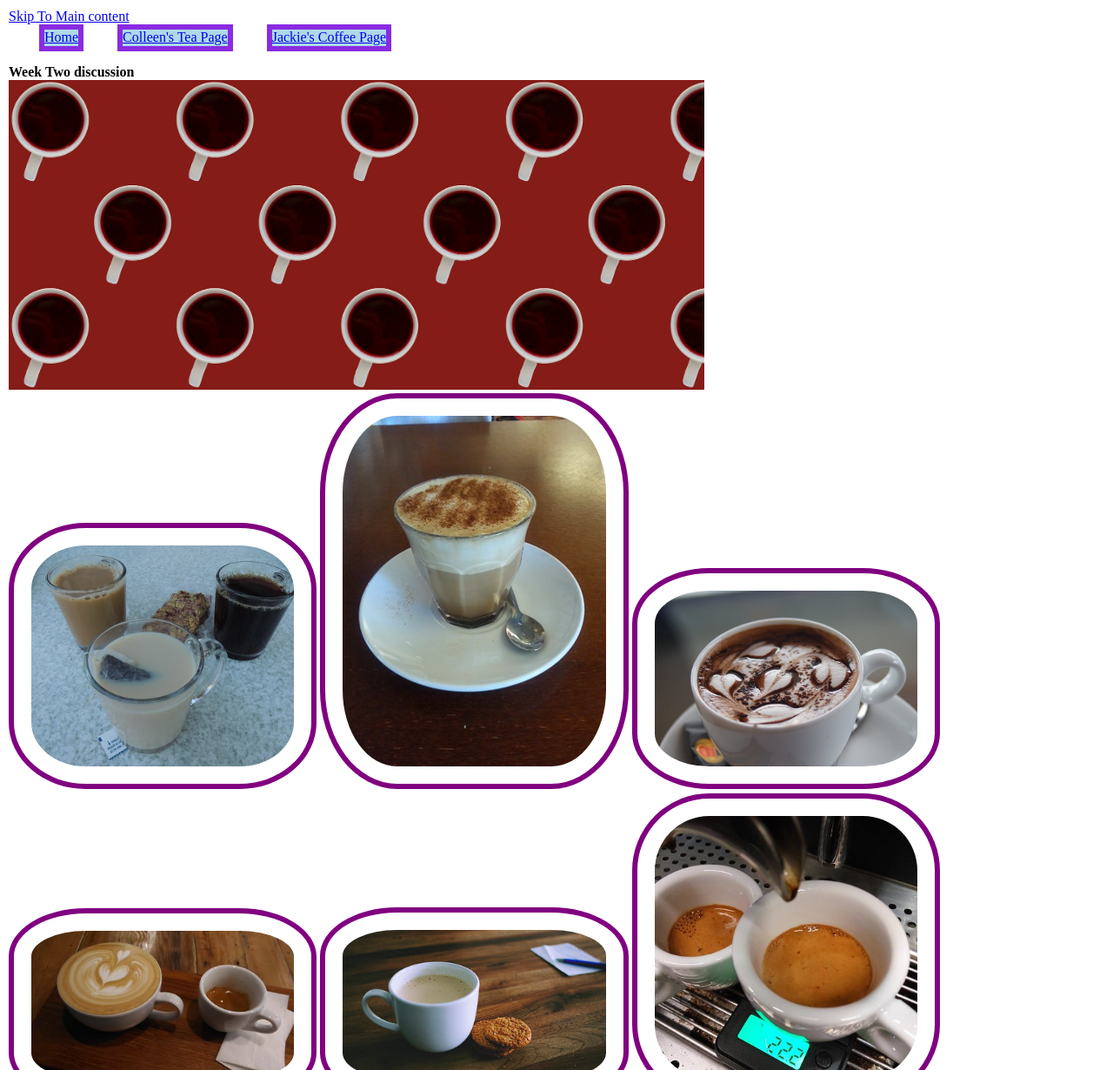
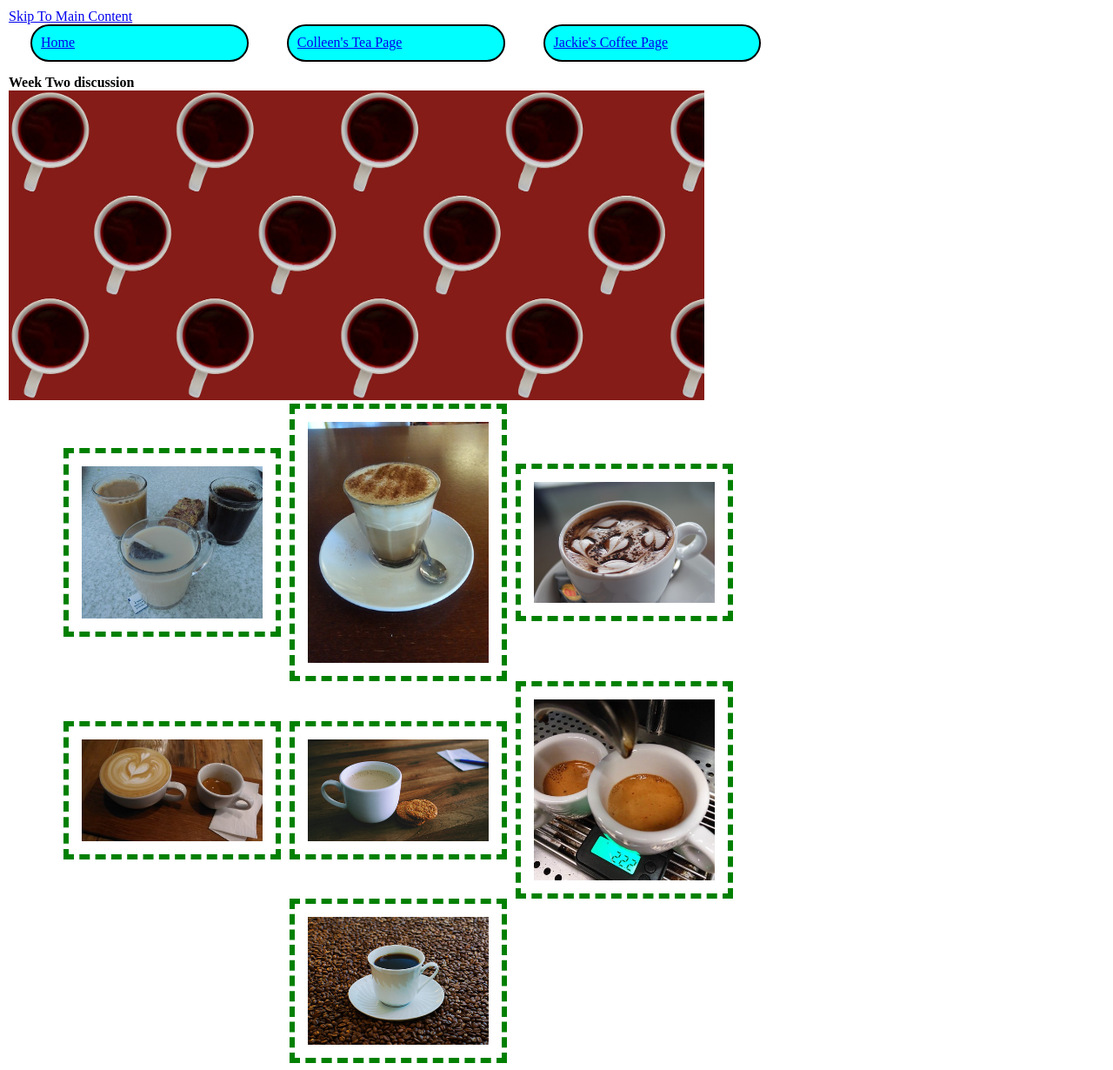
Before and after one commit to YaChny/339week4, a plain HTML site: page jackie.html in a window 1280 px wide. Shown: the top 1230 px of the page at 87% size. Drawn offline with Linux system fonts and the light colour scheme.

Commit message:
Add files via upload

```diff
--- a/css/student2.css
+++ b/css/student2.css
@@ -2,32 +2,62 @@ body{
     margin:5px;
     padding:5px;
     line-height:1.15;
-}
+ }
 
-h1,h2,h3{
-    font-weight:bold;
+ h1,h2, h3{
+    font-weight: bold;
     margin-top:15px;
-}
 
-ul li {
-    display:inline-block;
-    margin-left:35px;
-    list-style-type:upper-roman;
-    border: radius 6%;
-    border-width: 6px;
-    border-style: solid;
-    border-color:blueviolet;
-    background-color:lightblue;
-}
+ }
+ ul li{
+    margin-left: 25px;
+    list-style-type: upper-roman;
+ }
 
+ nav li{
+    background-color: aqua;
+    border: 2px solid black;
+    border-radius: 25px;
+    display: inline-block;
+    padding: 10px;
+    width:18%;
+    margin-right: 15px;
+ }
 
-main img {
-    display: inline-block;
+ main img{
     width:24%;
-    padding:20px;;
-    border-radius:25%;
-    border-width:6px;
-    border-style: solid;
-    border-color:purple;
+    box-sizing: border-box;
+    padding:15px;
+    border:6px dashed green;
+    margin:0;
+ }
 
-}
+ p{
+    line-height:2;
+    font-family: 'Lucida Sans', 'Lucida Sans Regular', 'Lucida Grande', 'Lucida Sans Unicode', Geneva, Verdana, sans-serif;
+    color:darkslategray;
+    background-color: bisque;
+    margin-bottom: 10px;
+    text-align: center;
+ }
+
+ .gallery {
+   display:grid;
+   grid-template-columns:250px 250px 250px;
+   width:90%;
+   margin:auto;
+   gap:0px 10px;
+   justify-items: center;
+   align-content: center;
+   }
+
+   .gallery img{
+      width: 250px;
+      border-style: dashed;
+      justify-content: center;
+      margin:auto;
+   }
+
+   .item1{
+      grid-column: 1 / span 3;
+   }
--- a/jackie.html
+++ b/jackie.html
@@ -5,14 +5,13 @@
     <meta http-equiv="X-UA-Compatible" content="IE=edge">
     <meta name="viewport" content="width=device-width, initial-scale=1.0">
     <link rel="stylesheet" href="css/html5reset.css">
-    <!-- <link rel="stylesheet" href="css/student1.css"> -->
     <link rel="stylesheet" href="css/student2.css">
     <!-- <link rel="stylesheet" href="css/student3.css"> -->
     <title>Coffee</title>
 </head>
 <body>
+    <a href="#main">Skip To Main Content</a>
     <header>
-        <a href="#main">Skip To Main content</a>
         <nav>
             <ul>
                 <li><a href = "index.html">Home</a></li>
@@ -24,14 +23,18 @@
         <img src = "images/cover_image.jpg" width="800" alt = "">
     </header>
     <main>
+        <div class = "gallery">
             <img src="images/coffee1.jpg" alt="3 cups of coffee one with cream, one without, and a cookie">
             <img src="images/coffee2.jpg" alt="flat white coffee with a small spoon on a saucer">
             <img src="images/coffee3.jpg" alt="cappuccino with small hearts drawn on the top in milk foam">
             <img src="images/coffee4.jpg" alt="two cups of coffee one is a large latte with a heart in the milk foam the other is a small shot of espresso">
             <img src="images/coffee5.jpg" alt="cup of hot coffee with lots of milk and three oatmeal cookies">
             <img src="images/coffee8.jpg" alt="two shots of espresso being extracted into small cups">
+            <div class="item1">
                 <img src="images/coffee9.jpg" alt="cup of black coffee sitting on a bed of coffee beans">
+            </div>
 
+    </div>
     </main>
 
 </body>
```
Lines whose indentation alone changed are shown as unchanged.
